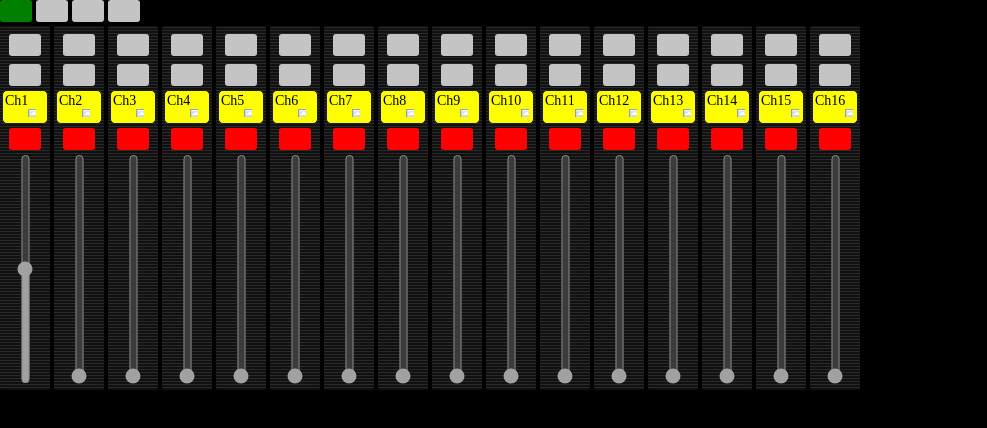
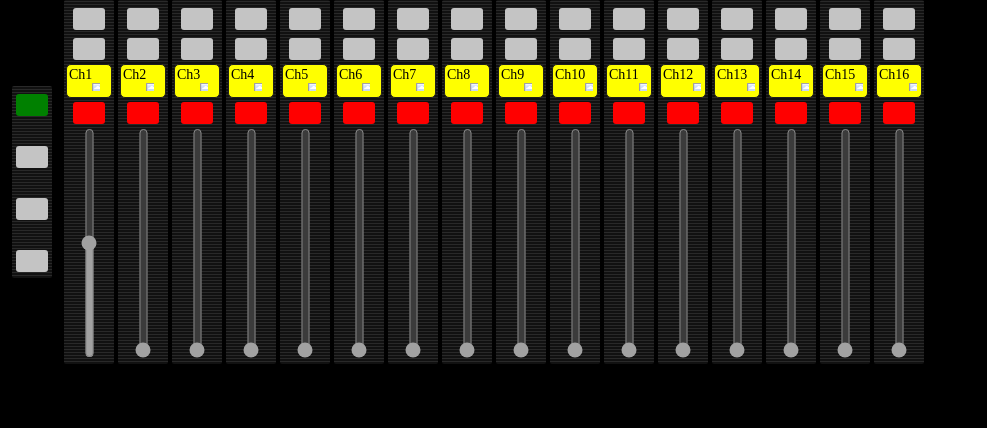
Before and after one commit to Barsch2006/Behringer-x32, a plain HTML site: page index.html in a window 1280 px wide. Shown: the whole page, without its empty margins (0-987 px from the left). Drawn offline with Linux system fonts and the light colour scheme.

Commit message:
add section row

```diff
--- a/index.html
+++ b/index.html
@@ -14,16 +14,19 @@
 </head>
 
 <body onload="load()">
+    <section style="display: flex; flex-direction: row; align-items: center;">
         <section class="channelListChanger">
             <button id="channelListChanger1" onclick="changechannelListChanger(1)" class="selected"></button>
             <button id="channelListChanger2" onclick="changechannelListChanger(2)"></button>
             <button id="channelListChanger3" onclick="changechannelListChanger(3)"></button>
             <button id="channelListChanger4" onclick="changechannelListChanger(4)"></button>
         </section>
+
         <section class="channelList" id="channelList1" style="display: flex;"></section>
         <section class="channelList" id="channelList2" style="display: none;"></section>
         <section class="channelList" id="channelList3" style="display: none;"></section>
         <section class="channelList" id="channelList4" style="display: none;"></section>
+    </section>
 </body>
 
 </html>
--- a/style.css
+++ b/style.css
@@ -38,6 +38,26 @@ button {
 
 .solo {
     background-color: yellow;
+}
+
+.channelListChanger {
+    min-height: 100%;
+    max-height: 100%;
+    margin-left: 12px;
+    margin-right: 12px;
+    display: flex;
+    flex-direction: column;
+    align-items: center;
+    min-width: 40px;
+    max-width: 30px;
+    justify-content: center;
+    gap: 30px;
+    background-color: #383838;
+    padding-top: 8px;
+    padding-bottom: 6px;
+    box-sizing: border-box;
+    border-radius: 2px;
+    background: repeating-linear-gradient(0deg, #111111, #111111 2px, #1a1a1a 2px, #383838 3px);
 }
 
 .channel {
```
Lines whose indentation alone changed are shown as unchanged.
